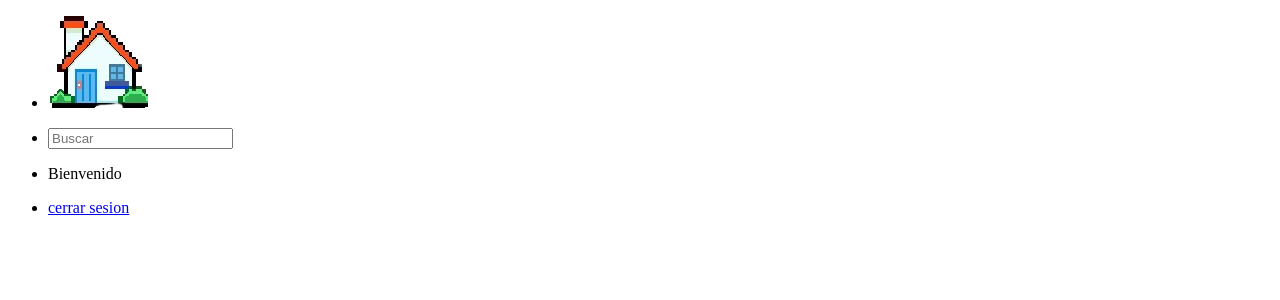
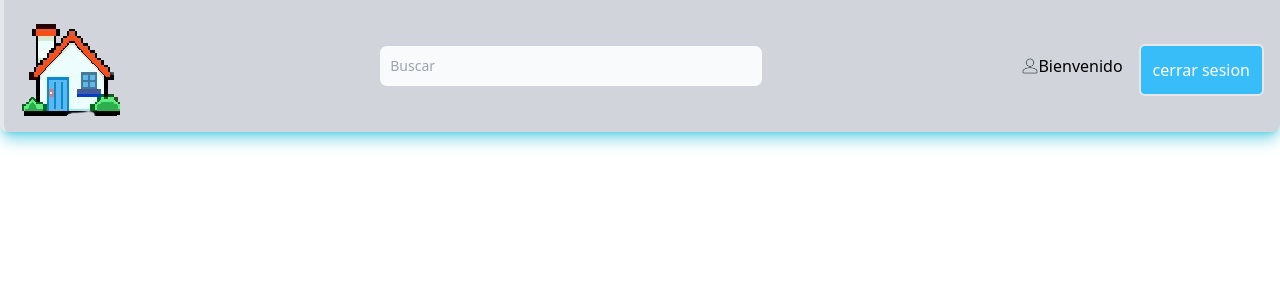
Before and after one commit to many3487/pia, a Flask app: page / in a window 1280 px wide. Shown: the top 300 px of the page. Run offline with Flask 3, Linux system fonts and the light colour scheme; the visitor is signed in with stand-in values (Sample User, id 1).

Commit message:
ya se inicia session

```diff
--- a/proyecto/app.py
+++ b/proyecto/app.py
@@ -6,14 +6,13 @@
 app = Flask(__name__)
 user_model = ModelUser()
 
+app.secret_key = 'EducationForAll'
 
 @app.route('/', methods=['GET', 'POST'])
 def home():
     user = session.get('user')
-    if user:
-        return render_template('menu.html', user=user)
-    else:
-        return redirect(url_for('login'))
+    return render_template('cursos.html', user=user)
+
 
 @app.route('/icon-home')
 def icon_home():
@@ -22,7 +21,7 @@
 @app.route('/menu')
 def menu():
     user = session.get('user')
-    return render_template('menu.html', user=user)
+    return render_template('cursos.html', user=user)
 
 @app.route('/login', methods=['GET', 'POST'])
 def login():
@@ -44,8 +43,10 @@
             else:
                 error= 'Usuario o contraseña incorrecta. Por favor, inténtelo nuevamente.'
                 return render_template('login.html', error=error)
-
-        return render_template('login.html')
+        else:
+            print("Usuario no existe:", usuario)
+            error = 'Usuario no encontrado.'
+            return render_template('login.html', error=error)
 
     return render_template('login.html')
 
--- a/proyecto/static/css/login.css
+++ b/proyecto/static/css/login.css
@@ -68,7 +68,7 @@
   background-color: #ffff;
   padding: 1rem;
   border-radius: 17px;
-  height: 25rem;
+  height: 28rem;
   box-shadow: -10px 15px 20px 0px #3d3d3d;
 }
 #Registro{
--- a/proyecto/static/dist/css/output.css
+++ b/proyecto/static/dist/css/output.css
@@ -552,8 +552,8 @@
   margin-bottom: 0.75rem;
 }
 
-.mb-4 {
-  margin-bottom: 1rem;
+.mt-1 {
+  margin-top: 0.25rem;
 }
 
 .mt-2 {
@@ -570,6 +570,54 @@
 
 .flex {
   display: flex;
+}
+
+.contents {
+  display: contents;
+}
+
+.h-3 {
+  height: 0.75rem;
+}
+
+.h-4 {
+  height: 1rem;
+}
+
+.w-14 {
+  width: 3.5rem;
+}
+
+.w-96 {
+  width: 24rem;
+}
+
+.w-full {
+  width: 100%;
+}
+
+.w-3 {
+  width: 0.75rem;
+}
+
+.w-4 {
+  width: 1rem;
+}
+
+.max-w-\[500px\] {
+  max-width: 500px;
+}
+
+.max-w-\[500\] {
+  max-width: 500;
+}
+
+.max-w-\[220px\] {
+  max-width: 220px;
+}
+
+.max-w-\[5000px\] {
+  max-width: 5000px;
 }
 
 .flex-grow {
@@ -628,14 +676,9 @@
   border-color: rgb(209 213 219 / var(--tw-border-opacity));
 }
 
-.bg-black {
+.bg-gray-300 {
   --tw-bg-opacity: 1;
-  background-color: rgb(0 0 0 / var(--tw-bg-opacity));
-}
-
-.bg-cyan-500 {
-  --tw-bg-opacity: 1;
-  background-color: rgb(6 182 212 / var(--tw-bg-opacity));
+  background-color: rgb(209 213 219 / var(--tw-bg-opacity));
 }
 
 .bg-gray-50 {
@@ -643,14 +686,14 @@
   background-color: rgb(249 250 251 / var(--tw-bg-opacity));
 }
 
+.bg-gray-950 {
+  --tw-bg-opacity: 1;
+  background-color: rgb(3 7 18 / var(--tw-bg-opacity));
+}
+
 .bg-sky-400 {
   --tw-bg-opacity: 1;
   background-color: rgb(56 189 248 / var(--tw-bg-opacity));
-}
-
-.bg-gray-300 {
-  --tw-bg-opacity: 1;
-  background-color: rgb(209 213 219 / var(--tw-bg-opacity));
 }
 
 .p-2 {
@@ -671,6 +714,10 @@
 
 .text-center {
   text-align: center;
+}
+
+.align-baseline {
+  vertical-align: baseline;
 }
 
 .text-sm {
@@ -697,6 +744,30 @@
 .shadow-cyan-500\/50 {
   --tw-shadow-color: rgb(6 182 212 / 0.5);
   --tw-shadow: var(--tw-shadow-colored);
+}
+
+.transition-all {
+  transition-property: all;
+  transition-timing-function: cubic-bezier(0.4, 0, 0.2, 1);
+  transition-duration: 150ms;
+}
+
+.duration-300 {
+  transition-duration: 300ms;
+}
+
+.duration-700 {
+  transition-duration: 700ms;
+}
+
+.hover\:bg-gray-700:hover {
+  --tw-bg-opacity: 1;
+  background-color: rgb(55 65 81 / var(--tw-bg-opacity));
+}
+
+.hover\:bg-sky-700:hover {
+  --tw-bg-opacity: 1;
+  background-color: rgb(3 105 161 / var(--tw-bg-opacity));
 }
 
 .focus\:border-blue-500:focus {
--- a/proyecto/templates/login.html
+++ b/proyecto/templates/login.html
@@ -9,9 +9,9 @@
 {% block body %}
 
 
-<form class= "form-signin" action="/" method="POST">
+<form class= "form-signin" action="/login" method="POST">
 
-    <img class="mb-4" src="{{ url_for('static', filename='img/mano.png') }}" alt="" width="72" height="72">
+    <img class="mb-3" src="{{ url_for('static', filename='img/mano.png') }}" alt="" width="72" height="72">
     <h1 class="h3 mb-3 fw-normal">Inicio de sesión</h1>
 
     <div>
@@ -19,7 +19,7 @@
       <input type="password" class="form-control" placeholder="Contraseña" name="password" />
     </div>
     {% if error %}
-      <div class="alert alert-danger" role="alert">
+      <div class="alert alert-danger mt-1" role="alert">
           {{ error }}
       </div>
     {% endif %}
--- a/proyecto/templates/menu.html
+++ b/proyecto/templates/menu.html
@@ -1,4 +1,4 @@
-<nav class="flex justify-between items-center p-4 bg-gray-300 shadow-lg rounded-b-lg shadow-cyan-500/50 border-l-4 ">
+<nav class="flex justify-between items-center p-4 w-full bg-gray-300 shadow-lg rounded-b-lg shadow-cyan-500/50 border-l-4 ">
     <ul class="flex space-x-4 items-center">
         <li class="">
             <a href="{{ url_for('home')}}">
@@ -10,24 +10,25 @@
     <div class="flex-grow flex items-center justify-center">
         <ul class="flex space-x-4 items-center">
             <li>
-                <input type="text" id="busqueda" class="bg-gray-50 border border-gray-300 text-gray-900 text-sm rounded-lg focus:ring-blue-500 focus:border-blue-500 block p-2.5 dark:bg-gray-700 dark:border-gray-600 dark:placeholder-gray-400 dark:text-white dark:focus:ring-blue-500 dark:focus:border-blue-500" placeholder="Buscar">
+                <input type="text" id="busqueda" class="bg-gray-50 border max-w-[500px] w-96 border-gray-300 text-gray-900 text-sm rounded-lg focus:ring-blue-500 focus:border-blue-500 block p-2.5 dark:bg-gray-700 dark:border-gray-600 dark:placeholder-gray-400 dark:text-white dark:focus:ring-blue-500 dark:focus:border-blue-500" placeholder="Buscar">
             </li>
         </ul>
     </div>
     <ul class="flex space-x-4 items-center">
         {%if user %}
-            <li>
+            <li class="contents">
+                <img src="{{url_for('static',filename='img/user.png')}}" class="w-4 h-4">
                 <p>Bienvenido {{user.usuario}}</p>
             </li>
             <li>
-                <a href="{{url_for('logout')}}">cerrar sesion</a>
+                <a href="{{url_for('logout')}}"><button class="border-solid rounded-md border-2 mt-2 p-3 bg-sky-400 duration-700 hover:bg-sky-700 text-white">cerrar sesion</button></a>
             </li>
         {%else %}
         <li>
-            <a href="{{url_for('login')}}"><button class="border-solid rounded-md border-2 mt-2 p-3 bg-black text-white">Iniciar sesión</button></a>
+            <a href="{{url_for('login')}}"><button class="border-solid rounded-md border-2 mt-2 p-3 bg-gray-950 duration-300 hover:bg-gray-700 text-white">Iniciar sesión</button></a>
         </li>
         <li>
-            <a href="{{url_for('registro')}}"><button class="border-solid rounded-md border-2 mt-2 p-3 bg-sky-400	text-white">Registrarse</button></a>
+            <a href="{{url_for('registro')}}"><button class="border-solid rounded-md border-2 mt-2 p-3 bg-sky-400 duration-700 hover:bg-sky-700	text-white">Registrarse</button></a>
         </li>
         {% endif%}
     </ul>
```
Also changed, not shown: proyecto/static/img/user.png (added).
